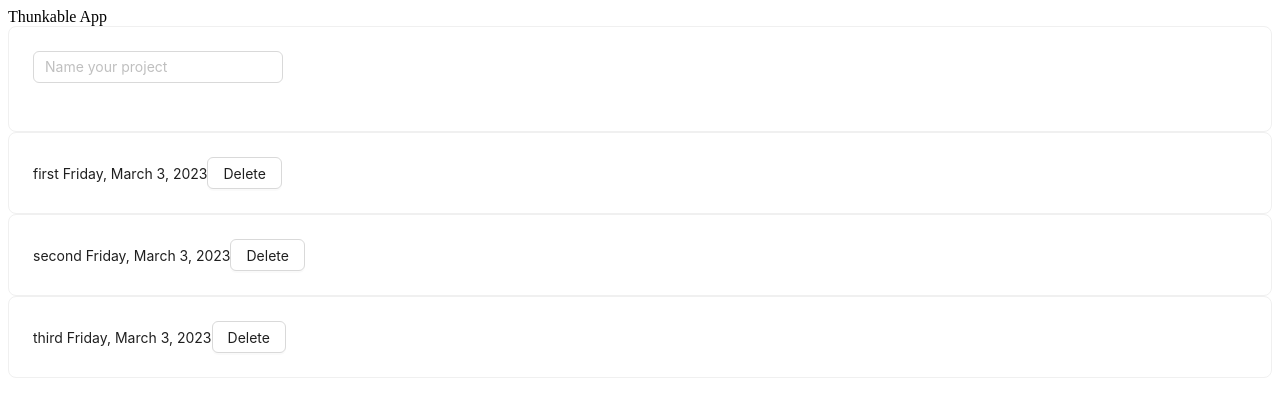
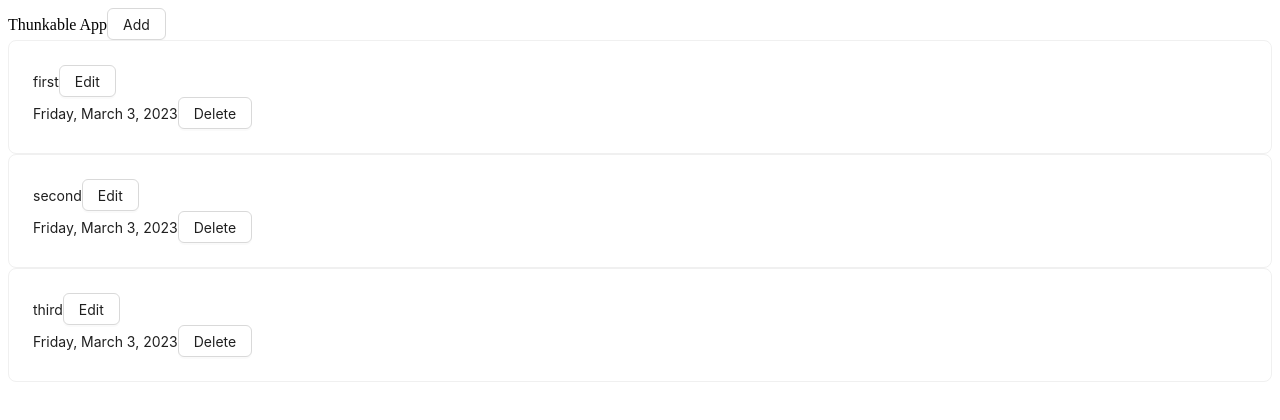
Before and after one commit to kjgamis/thunkable-app, a React (Create React App) app: page / in a window 1280 px wide. Shown: the top 420 px of the page. Built offline with nearby package versions, Linux system fonts and the light colour scheme.

Commit message:
feat: add update project, modify create project form

```diff
--- a/package.json
+++ b/package.json
@@ -11,7 +11,8 @@
     "react": "^18.2.0",
     "react-dom": "^18.2.0",
     "react-redux": "^8.0.5",
-    "react-scripts": "5.0.1"
+    "react-scripts": "5.0.1",
+    "uuid": "^8.3.2"
   },
   "scripts": {
     "start": "react-scripts start",
--- a/src/App.js
+++ b/src/App.js
@@ -1,12 +1,20 @@
-import React from 'react'
-import CreateProject from './components/CreateProject'
+import React, { useState } from 'react'
+import { Button } from 'antd'
+import ProjectForm from './components/ProjectForm'
 import ProjectList from './components/ProjectList'
 
 const App = () => {
+  const [createProject, setCreateProject] = useState(false)
+
   return (
     <div>
       Thunkable App
-      <CreateProject />
+      <Button
+        onClick={() => setCreateProject(createProject => !createProject)}
+      >
+        Add
+      </Button>
+      {createProject && <ProjectForm type='create' setView={setCreateProject} />}
       <ProjectList />
     </div>
   )
--- a/src/components/CreateProject.js
+++ /dev/null
@@ -1,36 +0,0 @@
-import React from 'react'
-import {  useDispatch } from 'react-redux'
-import { Card, Form, Input } from 'antd'
-import { createProject } from '../redux/project'
-
-const CreateProject = () => {
-  const [form] = Form.useForm()
-  const dispatch = useDispatch()
-
-  // onFinish is called on 'Enter' keypress
-  const onFinish = (values) => {
-    console.log('Success:', values)
-    dispatch(createProject(values))
-  }
-
-  return (
-    <Card>
-      <Form
-        form={form}
-        name='create project'
-        onFinish={onFinish}
-        style={{
-          maxWidth: 250,
-        }}
-      >
-        <Form.Item
-          name='project'
-        >
-          <Input placeholder="Name your project" />
-        </Form.Item>
-      </Form>
-    </Card>
-  )
-}
-
-export default CreateProject
--- /dev/null
+++ b/src/components/ProjectForm.js
@@ -0,0 +1,39 @@
+import React from 'react'
+import { useDispatch } from 'react-redux'
+import { Form, Input } from 'antd'
+import { createProject, updateProject } from '../redux/project'
+
+const ProjectForm = ({ type, setView, id }) => {
+  const [form] = Form.useForm()
+  const dispatch = useDispatch()
+
+  // handleCreateProject is called on 'Enter' keypress
+  const handleCreateProject = (values) => {
+    dispatch(createProject(values.project))
+    setView(false)
+  }
+
+  const handleUpdateProject = (values) => {
+    dispatch(updateProject({ name: values.project, id: id }))
+    setView(false)
+  }
+
+  return (
+    <Form
+      form={form}
+      name='create project'
+      onFinish={type === 'create' ? handleCreateProject : handleUpdateProject}
+      style={{
+        maxWidth: 250,
+      }}
+    >
+      <Form.Item
+        name='project'
+      >
+        <Input placeholder="Name your project" />
+      </Form.Item>
+    </Form>
+  )
+}
+
+export default ProjectForm
--- a/src/components/ProjectItem.js
+++ b/src/components/ProjectItem.js
@@ -1,10 +1,12 @@
-import React from 'react'
+import React, { useState } from 'react'
 import { useDispatch } from 'react-redux'
 import { Card, Button } from 'antd'
 import { deleteProject } from '../redux/project'
+import ProjectForm from './ProjectForm'
 
 const ProjectItem = ({ id, name, dateCreated }) => {
   const dispatch = useDispatch()
+  const [editProject, setEditProject] = useState(false)
 
   const handleDelete = () => {
     dispatch(deleteProject(name))
@@ -12,7 +14,20 @@ const ProjectItem = ({ id, name, dateCreated }) => {
 
   return (
     <Card>
-      {name} {dateCreated}
+      {editProject ? (
+        <div>
+          <ProjectForm type='update' setView={setEditProject} id={id} />
+        </div>
+      ) : (
+        <div>
+          {name}
+          <Button
+            onClick={() => setEditProject(editProject => !editProject)}>
+            Edit
+          </Button>
+        </div>
+      )}
+      {dateCreated}
       <Button onClick={handleDelete}>Delete</Button>
     </Card>
   )
--- a/src/components/ProjectList.js
+++ b/src/components/ProjectList.js
@@ -6,8 +6,8 @@ const ProjectList = () => {
   const { projectList } = useSelector(state => state.project)
   return (
     <div>
-      {projectList.length > 0 && projectList.map(({ name, dateCreated }) =>
-        <ProjectItem name={name} dateCreated={dateCreated} />
+      {projectList.length > 0 && projectList.map(({ id, name, dateCreated }) =>
+        <ProjectItem id={id} name={name} dateCreated={dateCreated} />
       )}
     </div>
   )
--- a/src/redux/project.js
+++ b/src/redux/project.js
@@ -1,4 +1,5 @@
 import { createSlice } from '@reduxjs/toolkit'
+import { v4 as uuidv4 } from 'uuid'
 
 export const projectSlice = createSlice({
   name: 'project',
@@ -16,9 +17,19 @@ export const projectSlice = createSlice({
     // immutable state based off those changes
     createProject: (state, action) => {
       state.projectList.push({
-        name: action.payload.project,
+        id: uuidv4(),
+        name: action.payload,
         dateCreated: new Date().toLocaleDateString("en-US", { weekday: 'long', year: 'numeric', month: 'long', day: 'numeric' })
       })
+    },
+    updateProject: (state, action) => {
+      const newProject = state.projectList.map(project => {
+        if (project.id === action.payload.id) {
+          project.name = action.payload.name
+        }
+        return project
+      })
+      state.projectList = newProject
     },
     deleteProject: (state, action) => {
       const newProjectList = state.projectList.filter(project => project.name !== action.payload)
```
Also changed, not shown: 1 other file (tests, documents, lock files or other folders).
